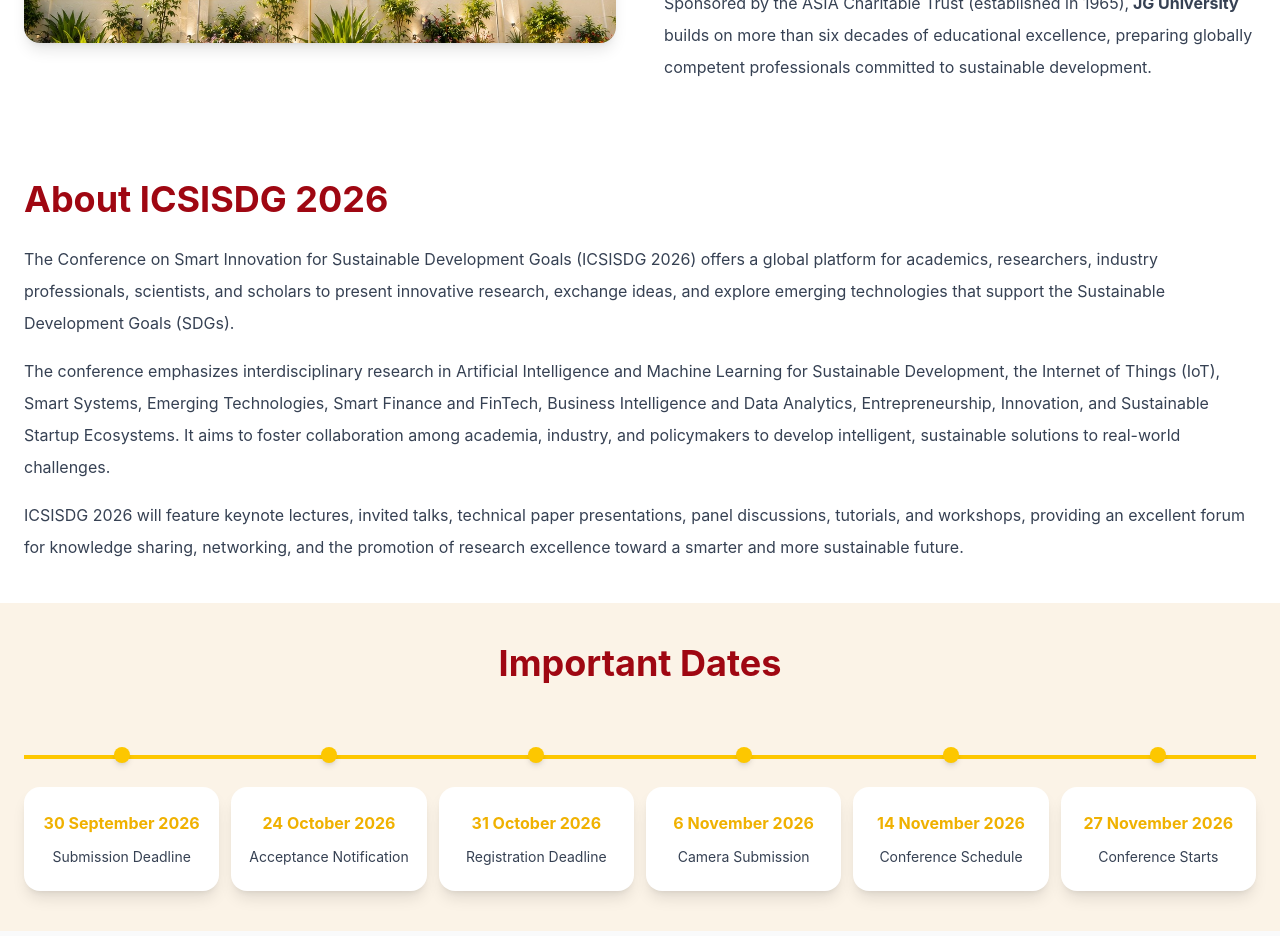
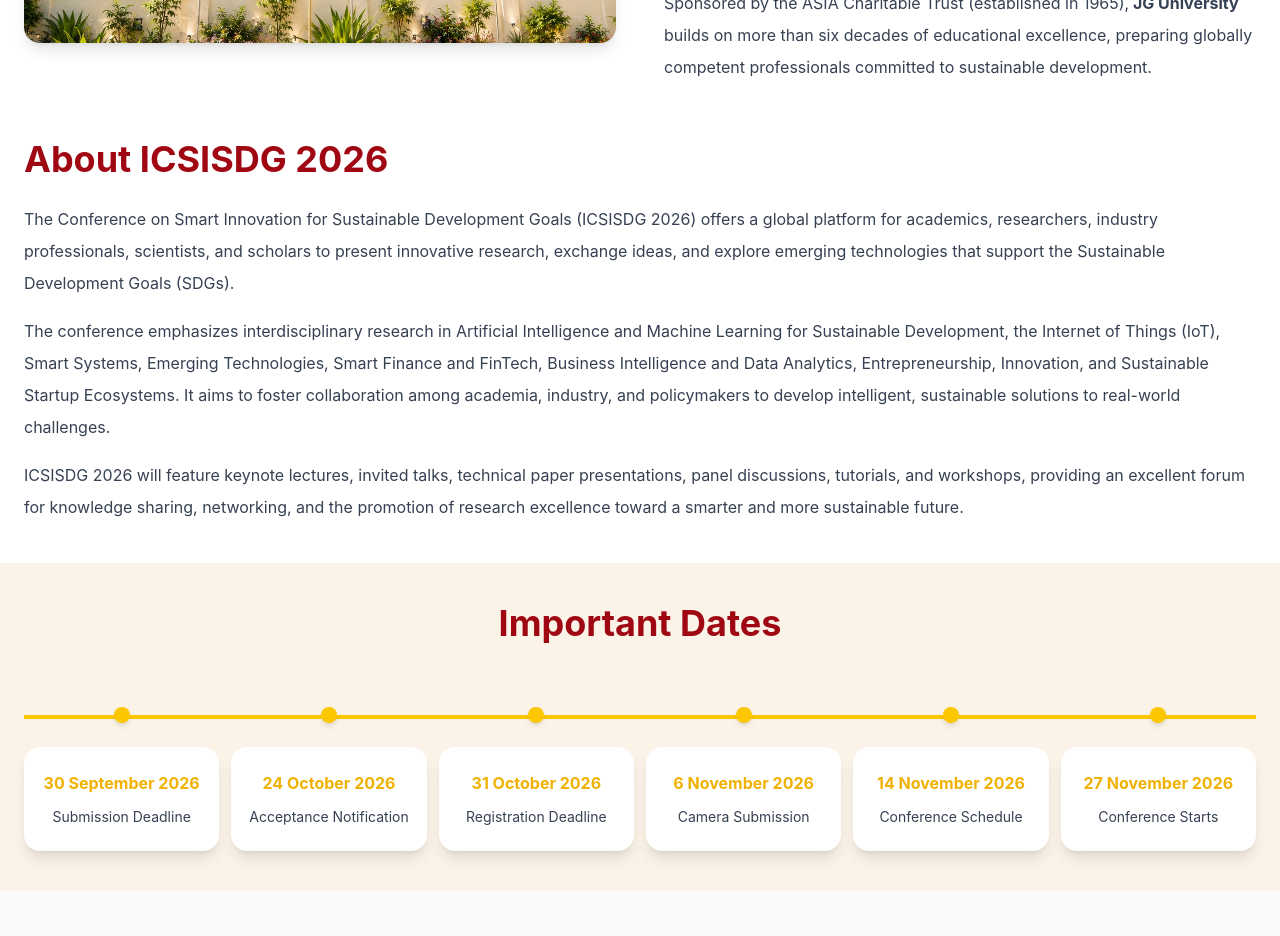
Before and after one commit to Shaikhanas2110/jgconference, a React (Vite) app: page / in a window 1280 px wide. Shown: the part 1040-1976 px from the top of the page. Built offline with nearby package versions, Linux system fonts and the light colour scheme; no server answers; grey boxes are pictures that could not be loaded.

Commit message:
Extra padding removed from conference about section on home page.

```diff
--- a/src/pages/Home.jsx
+++ b/src/pages/Home.jsx
@@ -285,7 +285,7 @@ function Home() {
               <img
                 src={about}
                 alt="JG University Building"
-                className="w-150 h-72 sm:h-80 md:h-96 object-cover rounded-2xl shadow-lg"
+                className="w-150 sm:h-80 md:h-96 object-cover rounded-2xl shadow-lg h-auto"
               />
             </div>
             <div>
@@ -345,7 +345,7 @@ function Home() {
         </div>
       </section>
 
-      <section id="about" className="py-10 bg-white">
+      <section id="aboutCon" className="bg-white pb-10">
         <div className="max-w-7xl mx-auto px-6">
           <div className=" gap-12 items-center">
             <h2 className="text-4xl font-bold text-red-800 mb-6">
```
Also changed, not shown: src/pages/Contact.jsx (line endings or trailing spaces).
